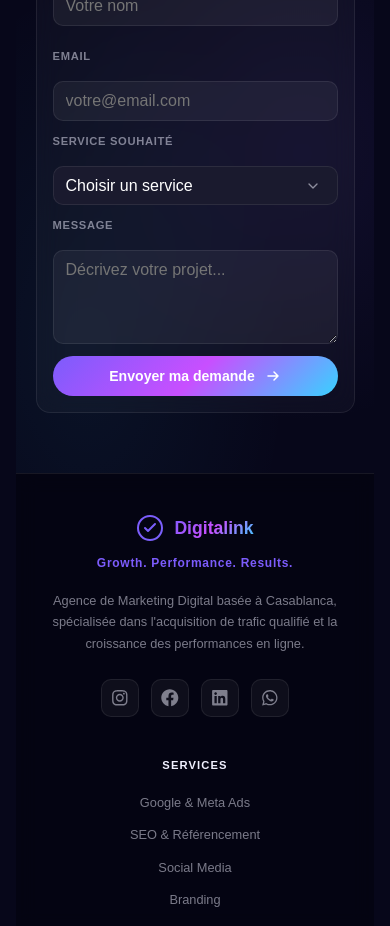
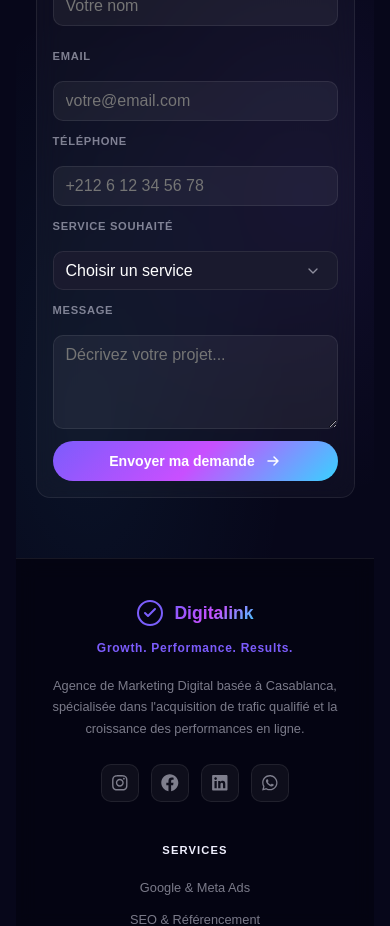
Before and after one commit to ImaneZaazaa25/Digitalink, a React (Create React App) app: page / in a window 390 px wide. Shown: the part 4660-5586 px from the top of the page. Built offline with nearby package versions, Linux system fonts and the light colour scheme.

Commit message:
adding phone number ,and ads.txt

```diff
--- a/src/components/Contact.js
+++ b/src/components/Contact.js
@@ -17,6 +17,7 @@ export default function Contact() {
   const [form, setForm] = useState({
     name: '',
     email: '',
+    phone: '',
     service: '',
     message: ''
   });
@@ -31,12 +32,13 @@ export default function Contact() {
 const handleSubmit = useCallback(async (e) => {
   e.preventDefault();
 
-  const SCRIPT_URL = 'https://script.google.com/macros/s/AKfycbyVULI9woK4gNijtVNYSYCrS5uTeyGKaaR8HAxZ2z_4aKg9jCT1OFWcjirWbZIGn8gnhA/exec';
+  const SCRIPT_URL = 'https://script.google.com/macros/s/AKfycbylcXgmL_CEEdKrBb3xue-3Q0Do5tSyXi9sb2ASNiEm2a7DLFNSZQnl0yGCChltmnu7eA/exec';
 
   try {
     const params = new URLSearchParams({
       name: form.name,
       email: form.email,
+      phone: form.phone,
       service: form.service,
       message: form.message
     });
@@ -49,7 +51,7 @@ const handleSubmit = useCallback(async (e) => {
 
     if (result.success) {
       setSent(true);
-      setForm({ name: '', email: '', service: '', message: '' });
+      setForm({ name: '', email: '', phone: '', service: '', message: '' });
     } else {
       alert("Erreur : " + result.error);
     }
@@ -105,6 +107,18 @@ const handleSubmit = useCallback(async (e) => {
               </div>
 
               <div className={styles.field}>
+                <label>Téléphone</label>
+                <input
+                  type="tel"
+                  name="phone"
+                  value={form.phone}
+                  onChange={handleChange}
+                  placeholder="+212 6 12 34 56 78"
+                  required
+                />
+              </div>
+
+              <div className={styles.field}>
                 <label>Service souhaité</label>
                 <select
                   name="service"
```
Also changed, not shown: public/ads.txt (added).
